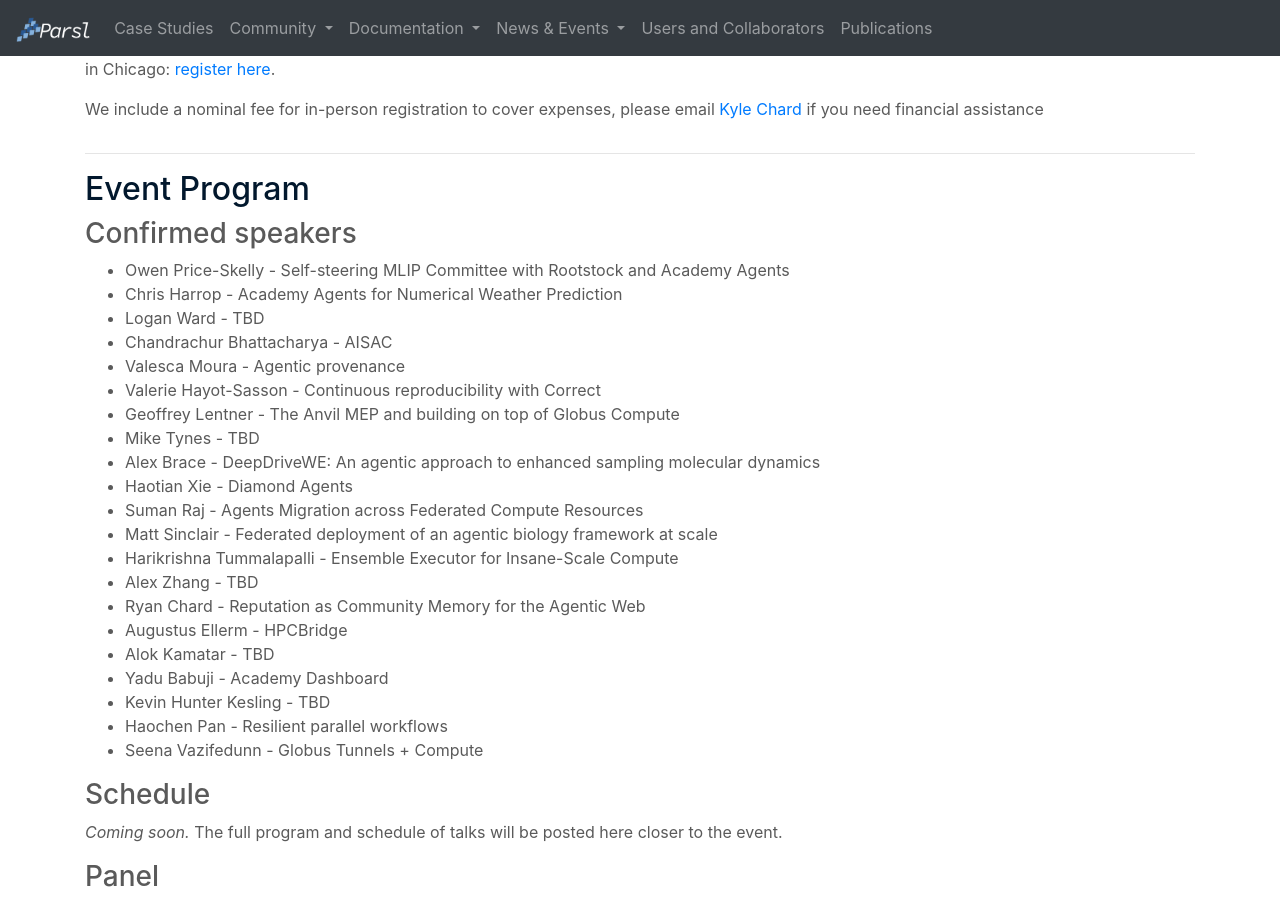
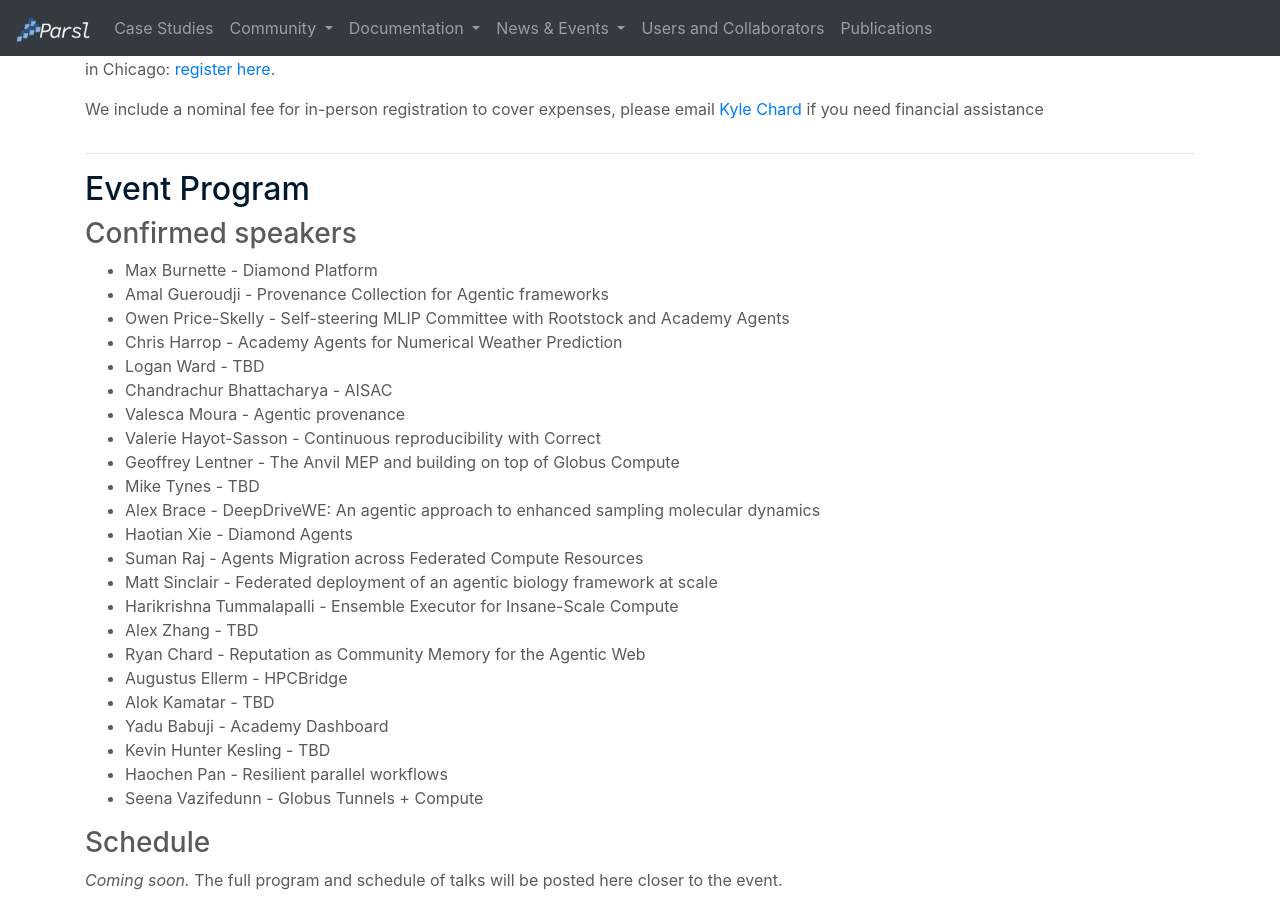
Before and after one commit to Parsl/parsl.github.io, a Jekyll site: the page built from parslfest/apex2026.html, in a window 1280 px wide and 900 px high, scrolled down 426 px. Built offline with Jekyll 4.4.1, drawn with Linux system fonts in a browser that asks for light colours.

Commit message:
Update apex2026.html

```diff
--- a/parslfest/apex2026.html
+++ b/parslfest/apex2026.html
@@ -58,6 +58,8 @@
 
 	<h3>Confirmed speakers</h3>
     <ul>
+		<li>Max Burnette - Diamond Platform</li>
+		<li>Amal Gueroudji - Provenance Collection for Agentic frameworks</li>
 		<li>Owen Price-Skelly - Self-steering MLIP Committee with Rootstock and Academy Agents</li>
 		<li>Chris Harrop - Academy Agents for Numerical Weather Prediction</li>
 		<li>Logan Ward - TBD</li>
```
